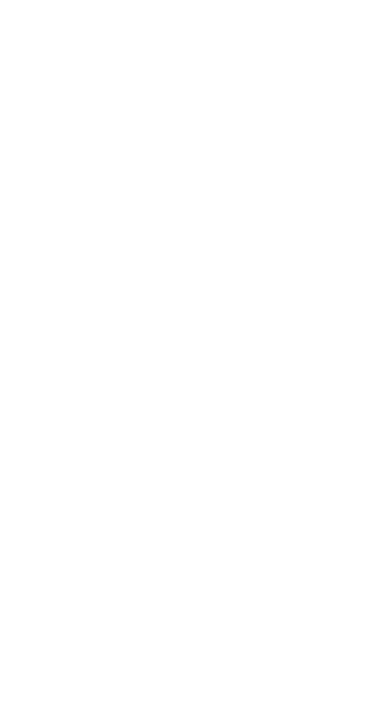
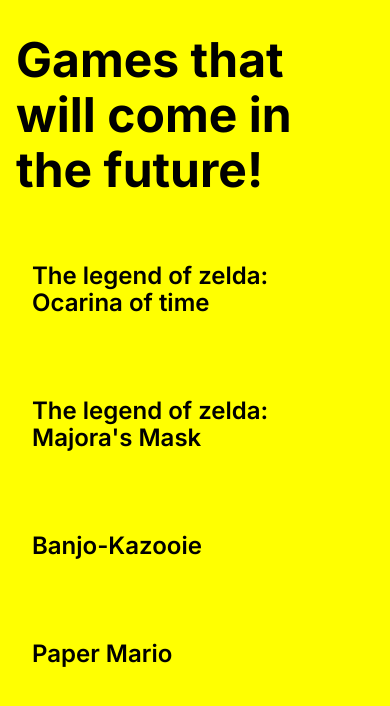
Before and after one commit to guzuv/GamesPlus-React, a React app: page /coming-soon-games in a window 390 px wide. Built offline with nearby package versions, Linux system fonts and the light colour scheme.

Commit message:
Commit from TeleportHQ

```diff
--- a/src/index.js
+++ b/src/index.js
@@ -8,6 +8,7 @@
 import Games from './views/games'
 import OldBlogs from './views/old-blogs'
 import Partners from './views/partners'
+import ComingSoonGames from './views/coming-soon-games'
 
 const App = () => {
   return (
@@ -18,6 +19,7 @@
         <Route component={Games} exact path="/games" />
         <Route component={OldBlogs} exact path="/old-blogs" />
         <Route component={Partners} exact path="/partners" />
+        <Route component={ComingSoonGames} exact path="/coming-soon-games" />
       </div>
     </Router>
   )
--- /dev/null
+++ b/src/views/coming-soon-games.css
@@ -0,0 +1,155 @@
+.coming-soon-games-container {
+  width: 100%;
+  display: flex;
+  overflow: auto;
+  min-height: 100vh;
+  align-items: center;
+  flex-direction: column;
+  background-color: #ffff01;
+}
+.coming-soon-games-features {
+  width: 100%;
+  display: flex;
+  padding: var(--dl-space-space-threeunits);
+  max-width: var(--dl-size-size-maxwidth);
+  flex-direction: column;
+}
+.coming-soon-games-text {
+  font-size: 3rem;
+  margin-bottom: var(--dl-space-space-threeunits);
+}
+.coming-soon-games-container1 {
+  width: 100%;
+  display: grid;
+  grid-gap: var(--dl-space-space-twounits);
+  grid-template-columns: 1fr 1fr;
+}
+.coming-soon-games-feature-card {
+  width: 100%;
+  display: flex;
+  padding: var(--dl-space-space-unit);
+  position: relative;
+  align-items: flex-start;
+  flex-direction: row;
+  justify-content: flex-start;
+}
+.coming-soon-games-container2 {
+  display: flex;
+  align-items: flex-start;
+  flex-direction: column;
+  justify-content: flex-start;
+}
+.coming-soon-games-text1 {
+  font-weight: 600;
+  margin-bottom: var(--dl-space-space-unit);
+}
+.coming-soon-games-feature-card1 {
+  width: 100%;
+  display: flex;
+  padding: var(--dl-space-space-unit);
+  position: relative;
+  align-items: flex-start;
+  flex-direction: row;
+  justify-content: flex-start;
+}
+.coming-soon-games-container3 {
+  display: flex;
+  align-items: flex-start;
+  flex-direction: column;
+  justify-content: flex-start;
+}
+.coming-soon-games-text2 {
+  font-weight: 600;
+  margin-bottom: var(--dl-space-space-unit);
+}
+.coming-soon-games-feature-card2 {
+  width: 100%;
+  display: flex;
+  padding: var(--dl-space-space-unit);
+  position: relative;
+  align-items: flex-start;
+  flex-direction: row;
+  justify-content: flex-start;
+}
+.coming-soon-games-container4 {
+  display: flex;
+  align-items: flex-start;
+  flex-direction: column;
+  justify-content: flex-start;
+}
+.coming-soon-games-text3 {
+  font-weight: 600;
+  margin-bottom: var(--dl-space-space-unit);
+}
+.coming-soon-games-feature-card3 {
+  width: 100%;
+  display: flex;
+  padding: var(--dl-space-space-unit);
+  position: relative;
+  align-items: flex-start;
+  flex-direction: row;
+  justify-content: flex-start;
+}
+.coming-soon-games-container5 {
+  display: flex;
+  align-items: flex-start;
+  flex-direction: column;
+  justify-content: flex-start;
+}
+.coming-soon-games-text4 {
+  font-weight: 600;
+  margin-bottom: var(--dl-space-space-unit);
+}
+@media(max-width: 767px) {
+  .coming-soon-games-features {
+    padding-left: var(--dl-space-space-twounits);
+    padding-right: var(--dl-space-space-twounits);
+  }
+  .coming-soon-games-container1 {
+    grid-template-columns: 1fr;
+  }
+  .coming-soon-games-feature-card {
+    flex-direction: row;
+  }
+  .coming-soon-games-container2 {
+    flex-direction: column;
+  }
+  .coming-soon-games-feature-card1 {
+    flex-direction: row;
+  }
+  .coming-soon-games-container3 {
+    flex-direction: column;
+  }
+  .coming-soon-games-feature-card2 {
+    flex-direction: row;
+  }
+  .coming-soon-games-container4 {
+    flex-direction: column;
+  }
+  .coming-soon-games-feature-card3 {
+    flex-direction: row;
+  }
+  .coming-soon-games-container5 {
+    flex-direction: column;
+  }
+}
+@media(max-width: 479px) {
+  .coming-soon-games-features {
+    padding-top: var(--dl-space-space-twounits);
+    padding-left: var(--dl-space-space-unit);
+    padding-right: var(--dl-space-space-unit);
+    padding-bottom: var(--dl-space-space-twounits);
+  }
+  .coming-soon-games-container2 {
+    flex-direction: column;
+  }
+  .coming-soon-games-container3 {
+    flex-direction: column;
+  }
+  .coming-soon-games-container4 {
+    flex-direction: column;
+  }
+  .coming-soon-games-container5 {
+    flex-direction: column;
+  }
+}
--- /dev/null
+++ b/src/views/coming-soon-games.js
@@ -0,0 +1,64 @@
+import React from 'react'
+
+import { Helmet } from 'react-helmet'
+
+import './coming-soon-games.css'
+
+const ComingSoonGames = (props) => {
+  return (
+    <div className="coming-soon-games-container">
+      <Helmet>
+        <title>Coming-soon-games - GamesPlusRetro</title>
+        <meta
+          name="description"
+          content="GamesPlus has gone retro this year so hop in and play! READY PLAYER 1!"
+        />
+        <meta
+          property="og:title"
+          content="Coming-soon-games - GamesPlusRetro"
+        />
+        <meta
+          property="og:description"
+          content="GamesPlus is doing a blast from the past starting 2023!"
+        />
+        <meta
+          property="og:image"
+          content="https://aheioqhobo.cloudimg.io/v7/_playground-bucket-v2.teleporthq.io_/322a8992-814f-4e72-aea2-3fcffc1eefec/b3613c49-f16f-4ab4-9fcf-10f964b4b0d0?org_if_sml=1"
+        />
+      </Helmet>
+      <div className="coming-soon-games-features">
+        <h1 className="coming-soon-games-text">
+          Games that will come in the future!
+        </h1>
+        <div className="coming-soon-games-container1">
+          <div className="coming-soon-games-feature-card">
+            <div className="coming-soon-games-container2">
+              <h2 className="coming-soon-games-text1">
+                The legend of zelda: Ocarina of time
+              </h2>
+            </div>
+          </div>
+          <div className="coming-soon-games-feature-card1">
+            <div className="coming-soon-games-container3">
+              <h2 className="coming-soon-games-text2">
+                The legend of zelda: Majora&apos;s Mask
+              </h2>
+            </div>
+          </div>
+          <div className="coming-soon-games-feature-card2">
+            <div className="coming-soon-games-container4">
+              <h2 className="coming-soon-games-text3">Banjo-Kazooie</h2>
+            </div>
+          </div>
+          <div className="coming-soon-games-feature-card3">
+            <div className="coming-soon-games-container5">
+              <h2 className="coming-soon-games-text4">Paper Mario</h2>
+            </div>
+          </div>
+        </div>
+      </div>
+    </div>
+  )
+}
+
+export default ComingSoonGames
--- a/src/views/games.css
+++ b/src/views/games.css
@@ -224,6 +224,12 @@
   object-fit: cover;
   border-radius: var(--dl-radius-radius-radius4);
 }
+.games-navlink {
+  display: contents;
+}
+.games-text09 {
+  text-decoration: none;
+}
 @media(max-width: 991px) {
   .games-text {
     align-self: center;
--- a/src/views/games.js
+++ b/src/views/games.js
@@ -1,4 +1,5 @@
 import React from 'react'
+import { Link } from 'react-router-dom'
 
 import { Helmet } from 'react-helmet'
 
@@ -140,12 +141,14 @@
           </a>
         </div>
       </div>
-      <h1>
-        <span> MORE GAMES</span>
-        <br></br>
-        <span>COMING SOON</span>
-        <br></br>
-      </h1>
+      <Link to="/coming-soon-games" className="games-navlink">
+        <h1 className="games-text09">
+          <span> MORE GAMES</span>
+          <br></br>
+          <span>COMING SOON</span>
+          <br></br>
+        </h1>
+      </Link>
     </div>
   )
 }
```
Also changed, not shown: src/components/feature-card2.css (added, +39 -0 lines), src/components/feature-card2.js (added, +34 -0 lines).
